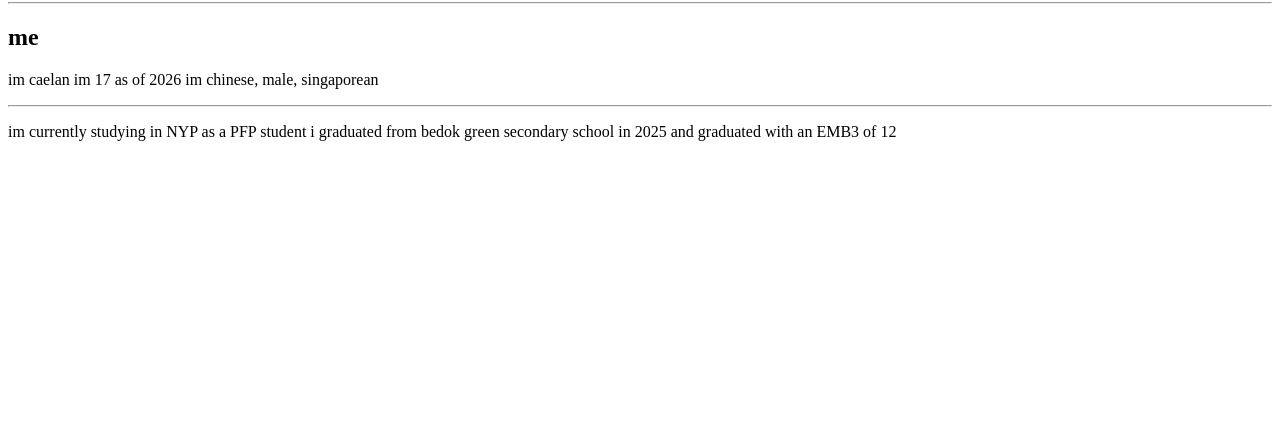
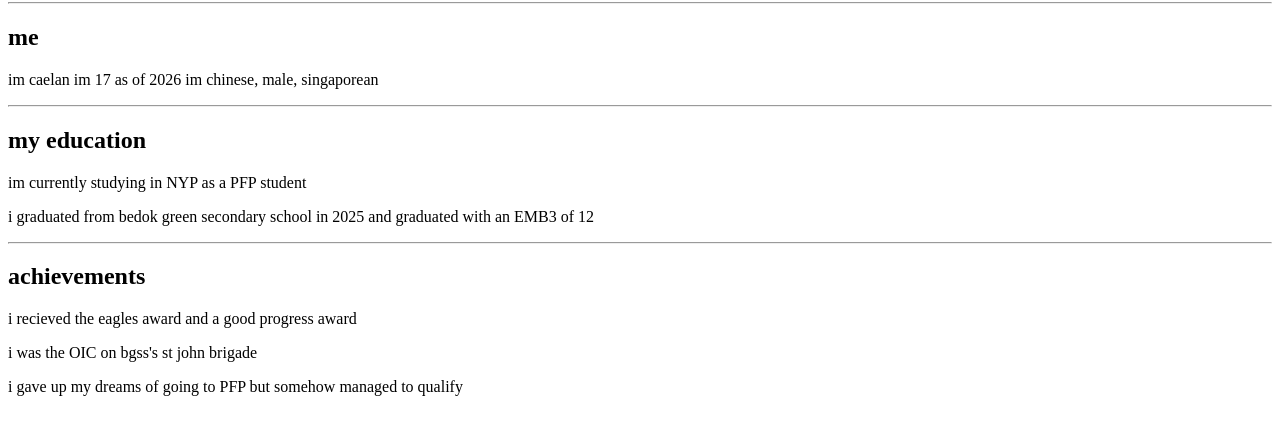
Before and after one commit to pixelswater/asffsdadfe, a plain HTML site: page index.html in a window 1280 px wide. Shown: the part 78-512 px from the top of the page. Drawn offline with Linux system fonts and the light colour scheme.

Commit message:
Update index.html

```diff
--- a/index.html
+++ b/index.html
@@ -11,7 +11,13 @@
     im 17 as of 2026
     im chinese, male, singaporean</p>
     <hr>
-    <p>im currently studying in NYP as a PFP student
-    i graduated from bedok green secondary school in 2025 and graduated with an EMB3 of 12</p>
+    <h2>my education</h2>
+    <p>im currently studying in NYP as a PFP student</p>
+    <p>i graduated from bedok green secondary school in 2025 and graduated with an EMB3 of 12</p>
+    <hr>
+    <h2>achievements</h2>
+    <p>i recieved the eagles award and a good progress award</p>
+    <p>i was the OIC on bgss's st john brigade</p>
+    <p>i gave up my dreams of going to PFP but somehow managed to qualify</p>
   </body>
 </html>
```
